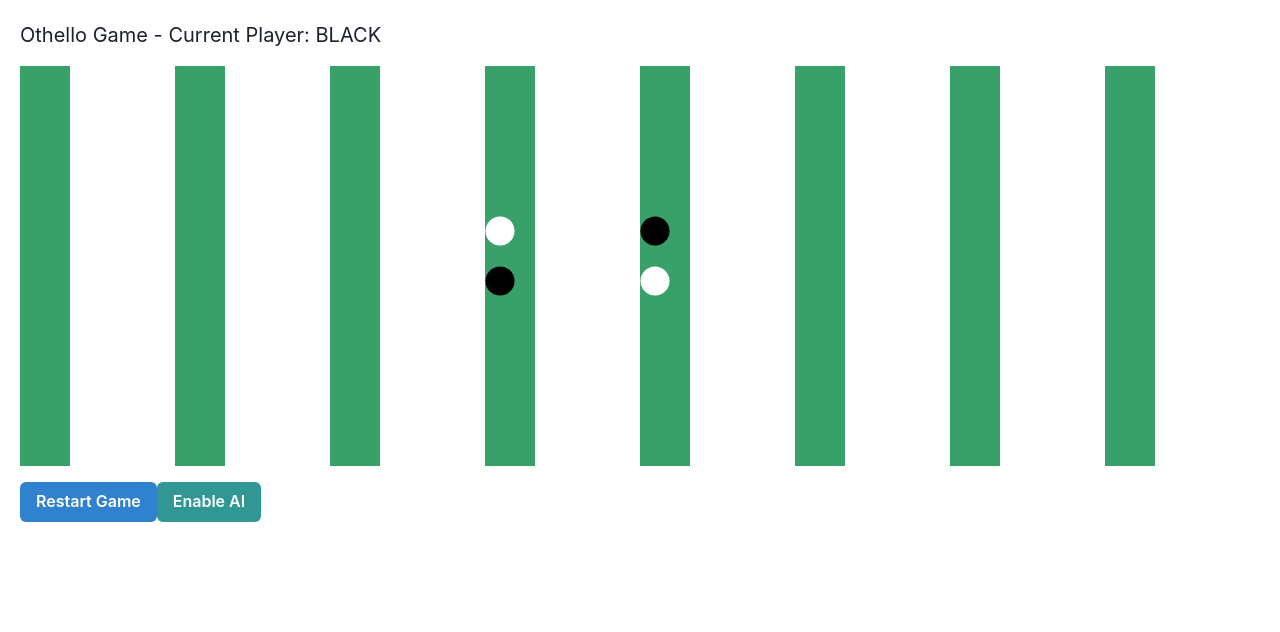
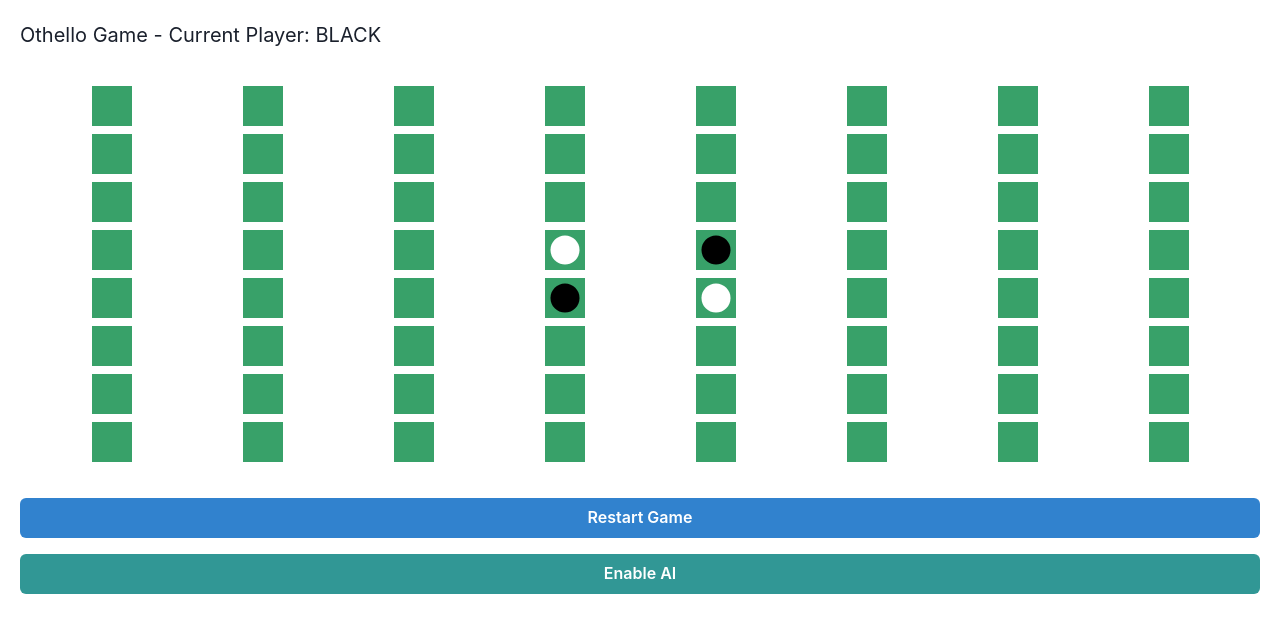
Before and after one commit to GPT-Engineer-App-Dev/flip-flop-reversi, a React (Vite) app: page / in a window 1280 px wide. Shown: the top 632 px of the page. Built offline with nearby package versions, Linux system fonts and the light colour scheme.

Commit message:
Updated the Othello game UI to improve visual alignment, spacing, and overall aesthetics. Adjusted grid item sizes and spacing, centered the grid, and modified button styles for consistency.

```diff
--- a/src/pages/Index.jsx
+++ b/src/pages/Index.jsx
@@ -157,10 +157,10 @@ const Index = () => {
       <Text fontSize="xl" mb={4}>
         Othello Game - Current Player: {currentPlayer.toUpperCase()}
       </Text>
-      <Grid templateColumns={`repeat(${boardSize}, 1fr)`} gap={0}>
+      <Grid templateColumns={`repeat(${boardSize}, 1fr)`} gap={2} justifyItems="center" alignItems="center" p={5}>
         {board.map((row, x) =>
           row.map((cell, y) => (
-            <GridItem key={`${x}-${y}`} w="50px" h="50px" bg="green.500" onClick={() => placePiece(x, y)}>
+            <GridItem key={`${x}-${y}`} w="40px" h="40px" bg="green.500" onClick={() => placePiece(x, y)} display="flex" justifyContent="center" alignItems="center">
               {cell && <FaCircle color={cell === "black" ? "black" : "white"} size="30px" />}
             </GridItem>
           )),
@@ -173,6 +173,7 @@ const Index = () => {
           setBoard(initialBoard());
           setCurrentPlayer("black");
         }}
+        w="full"
       >
         Restart Game
       </Button>
@@ -183,6 +184,7 @@ const Index = () => {
           setIsAIEnabled(!isAIEnabled);
           setCurrentPlayer("black");
         }}
+        w="full"
       >
         {isAIEnabled ? "Disable AI" : "Enable AI"}
       </Button>
```
